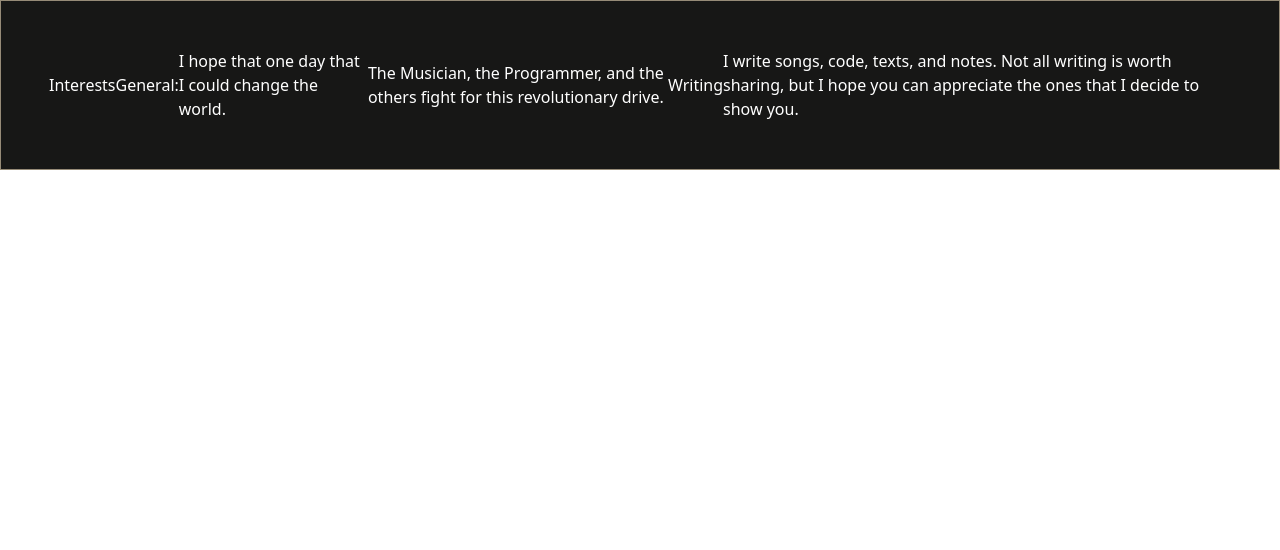
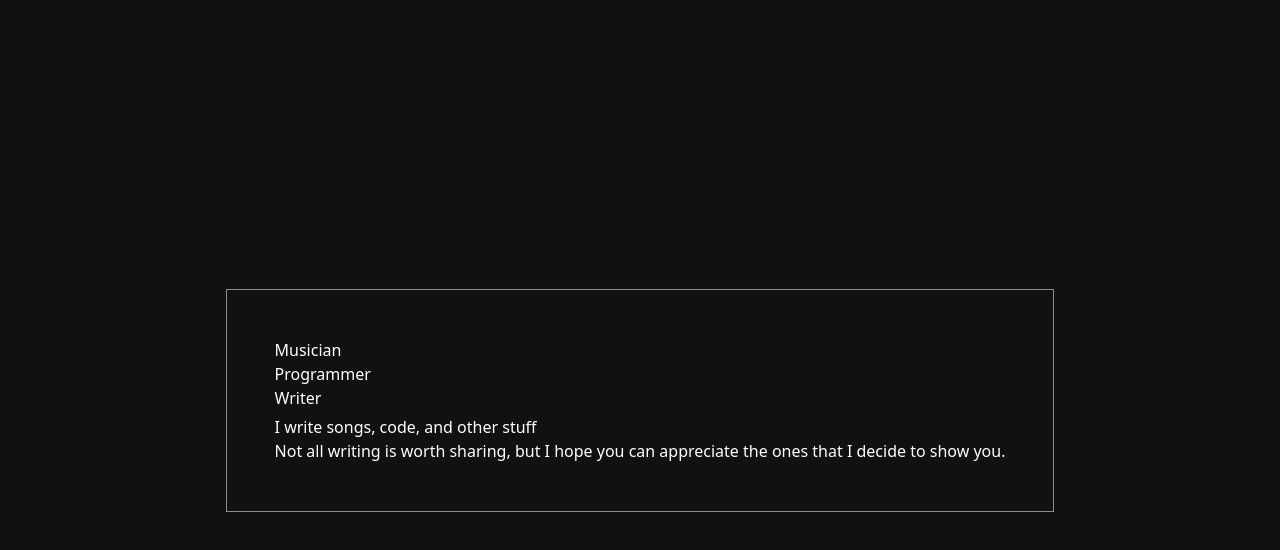
Before and after one commit to isidoridev/landing-page-react, a React (Vite) app: page /interests in a window 1280 px wide. Shown: the top 550 px of the page. Built offline with nearby package versions, Linux system fonts and the light colour scheme.

Commit message:
update interests/writing

```diff
--- a/src/components/InterestCard.tsx
+++ b/src/components/InterestCard.tsx
@@ -1,22 +1,30 @@
+import styled from "styled-components"
+
+const Background = styled.div`
+  background: #111012;
+  margin: auto;
+`
+
+const ContentCard = styled.div`
+  margin: auto;
+  color: white;
+  border: 1px #968b77 solid;
+`
+
 export default function InterestCard() {
   return (
-    <div className="p-6 mx-auto flex items-center justify-center space-x-4"
-      style={{
-      border: "1px #968b77 solid",
-      backgroundColor: "rgb(23,23,22)",
-      color: "#fff",
-    }}>
-      <div className="p-6 flex items-center">
-        <h2>Interests</h2>
-        <h3>General:</h3>
+  <Background className="p-6 mx-auto flex h-screen space-x-4">
+    <ContentCard className="p-6 space-x4">
+      <div className="p-6 display">
+        <h3>Musician</h3>
+        <h3>Programmer</h3>
+        <h3>Writer</h3>
+        <div style={{marginBottom: "5px"}}></div>
+        <p>I write songs, code, and other stuff</p>
+        <p>Not all writing is worth sharing, but I hope you can appreciate the ones that I decide to show you.</p>
 
-        <p>I hope that one day that I could change the world.</p>
-        <p>The Musician, the Programmer, and the others fight for this revolutionary drive.</p>
-        <h3>Writing</h3>
-        <p>I write songs, code, texts, and notes. Not all writing is worth sharing,
-          but I hope you can appreciate the ones that I decide to show you.
-        </p>
       </div>
-    </div>
+    </ContentCard>
+  </Background>
   )
 };
--- a/src/components/UserCard.tsx
+++ b/src/components/UserCard.tsx
@@ -11,7 +11,7 @@ interface UserInfo {
 }
 
 export const Background = styled.div`
-  background: #191913;
+  background: #111012;
   margin: auto;
 `
 
```
